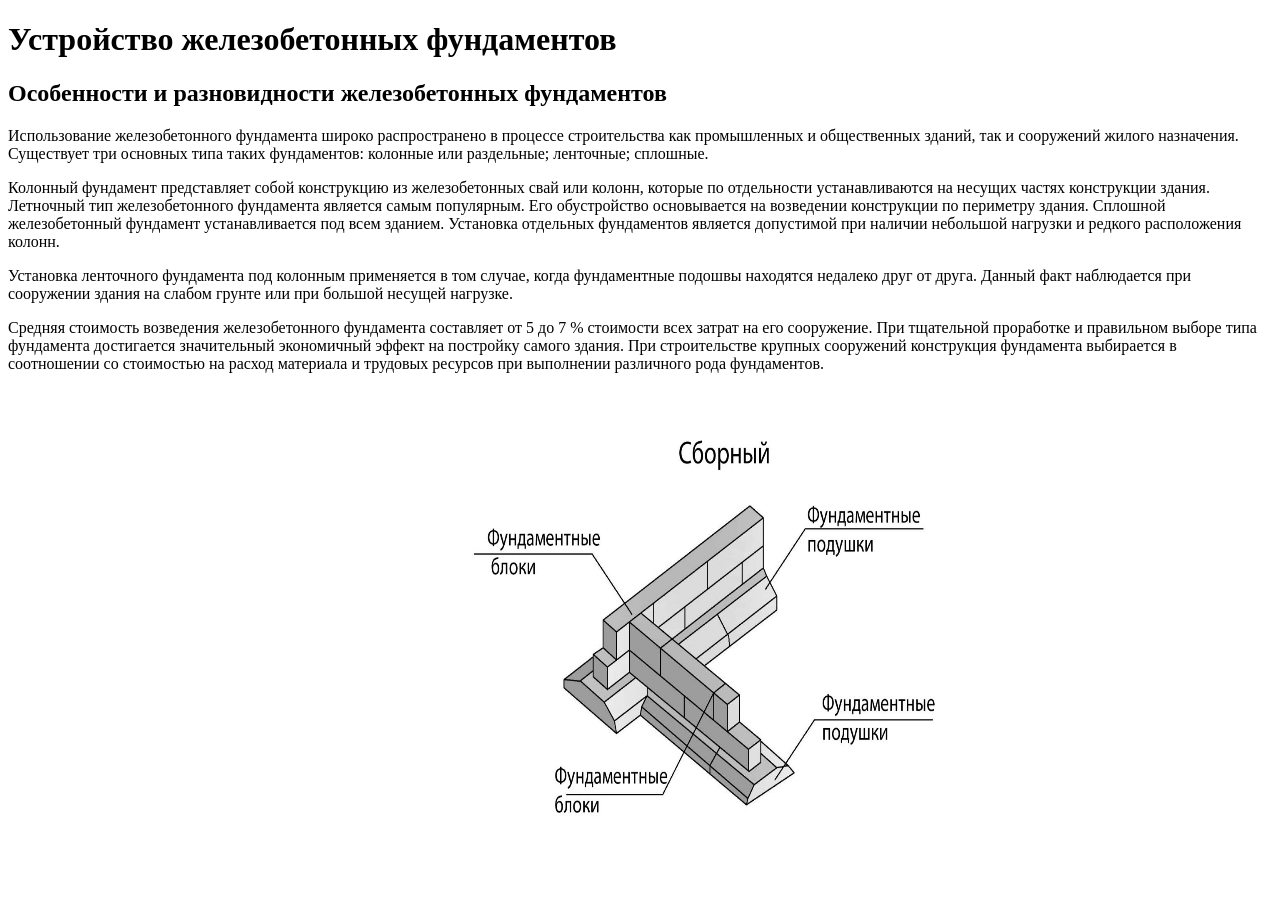
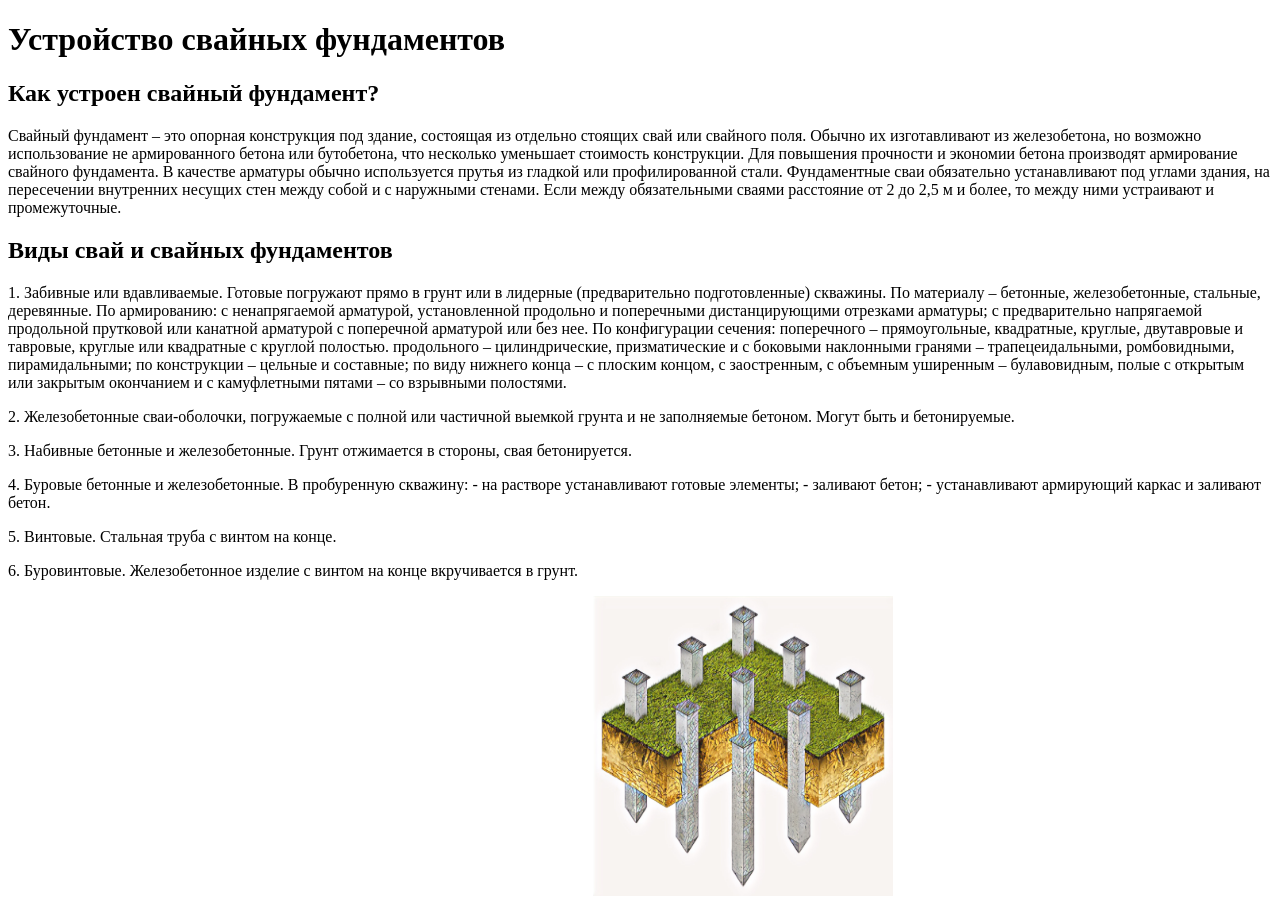
Before and after one commit to DL1210/project, a plain HTML site: page index.html in a window 1280 px wide. Drawn offline with Linux system fonts and the light colour scheme.

Commit message:
change index html 2 (#2)

```diff
--- a/assets/css/style.css
+++ b/assets/css/style.css
@@ -1,6 +1,6 @@
 
 img {
-    width: 500px;
-    height: 500px;
-    margin-left: 450px;
+    width: 300px;
+    height: 300px;
+    margin-left: 585px;
 }
--- a/index.html
+++ b/index.html
@@ -7,14 +7,29 @@
 </head>
 <body>
     <header>
-        <h1> Устройство железобетонных фундаментов </h1>
-        <h2> Особенности и разновидности железобетонных фундаментов </h2>
-        <p> Использование железобетонного фундамента широко распространено в процессе строительства как промышленных и общественных зданий, так и сооружений жилого назначения. Существует три основных типа таких фундаментов: колонные или раздельные; ленточные; сплошные. </p>
-        <p> Колонный фундамент представляет собой конструкцию из железобетонных свай или колонн, которые по отдельности устанавливаются на несущих частях конструкции здания. Летночный тип железобетонного фундамента является самым популярным. Его обустройство основывается на возведении конструкции по периметру здания. Сплошной железобетонный фундамент устанавливается под всем зданием. Установка отдельных фундаментов является допустимой при наличии небольшой нагрузки и редкого расположения колонн.</p>
-        <p> Установка ленточного фундамента под колонным применяется в том случае, когда фундаментные подошвы находятся недалеко друг от друга. Данный факт наблюдается при сооружении здания на слабом грунте или при большой несущей нагрузке. </p>
-        <p>Средняя стоимость возведения железобетонного фундамента составляет от 5 до 7 % стоимости всех затрат на его сооружение. При тщательной проработке и правильном выборе типа фундамента достигается значительный экономичный эффект на постройку самого здания. При строительстве крупных сооружений конструкция фундамента выбирается в соотношении со стоимостью на расход материала и трудовых ресурсов при выполнении различного рода фундаментов. </p>
-
-        <img src="assets/img/jbf.jpg" alt="железобетонный фундамент">
+        <h1> Устройство свайных фундаментов </h1>
+        <h2> Как устроен свайный фундамент? </h2>
+        <p> Свайный фундамент – это опорная конструкция под здание, состоящая из отдельно стоящих свай или свайного поля. Обычно их изготавливают из железобетона, но возможно использование не армированного бетона или бутобетона, что несколько уменьшает стоимость конструкции. Для повышения прочности и экономии бетона производят армирование свайного фундамента. В качестве арматуры обычно используется прутья из гладкой или профилированной стали. Фундаментные сваи обязательно устанавливают под углами здания, на пересечении внутренних несущих стен между собой и с наружными стенами. Если между обязательными сваями расстояние от 2 до 2,5 м и более, то между ними устраивают и промежуточные. </p>
+        <h2> Виды свай и свайных фундаментов </h2>
+        <p> 1. Забивные или вдавливаемые. Готовые погружают прямо в грунт или в лидерные (предварительно подготовленные) скважины.
+            По материалу – бетонные, железобетонные, стальные, деревянные.
+            По армированию:
+            с ненапрягаемой арматурой, установленной продольно и поперечными дистанцирующими отрезками арматуры;
+            с предварительно напрягаемой продольной прутковой или канатной арматурой с поперечной арматурой или без нее.
+            По конфигурации сечения:
+            поперечного – прямоугольные, квадратные, круглые, двутавровые и тавровые, круглые или квадратные с круглой полостью.
+            продольного – цилиндрические, призматические и с боковыми наклонными гранями – трапецеидальными, ромбовидными, пирамидальными;
+            по конструкции – цельные и составные;
+            по виду нижнего конца – с плоским концом, с заостренным, с объемным уширенным – булавовидным, полые с открытым или закрытым окончанием и с камуфлетными пятами – со взрывными полостями.</p>
+        <p> 2. Железобетонные сваи-оболочки, погружаемые с полной или частичной выемкой грунта и не заполняемые бетоном. Могут быть и бетонируемые.</p>
+        <p> 3. Набивные бетонные и железобетонные. Грунт отжимается в стороны, свая бетонируется. </p>
+        <p> 4. Буровые бетонные и железобетонные. В пробуренную скважину:
+            - на растворе устанавливают готовые элементы;
+            - заливают бетон;
+            - устанавливают армирующий каркас и заливают бетон. </p>
+        <p> 5. Винтовые. Стальная труба с винтом на конце. </p>
+        <p> 6. Буровинтовые. Железобетонное изделие с винтом на конце вкручивается в грунт. </p>
+        <img src="assets/img/0-y6dpm0-2021-02-18.jpg" alt="Свайный фундамент">
 
     </header>
 
```
